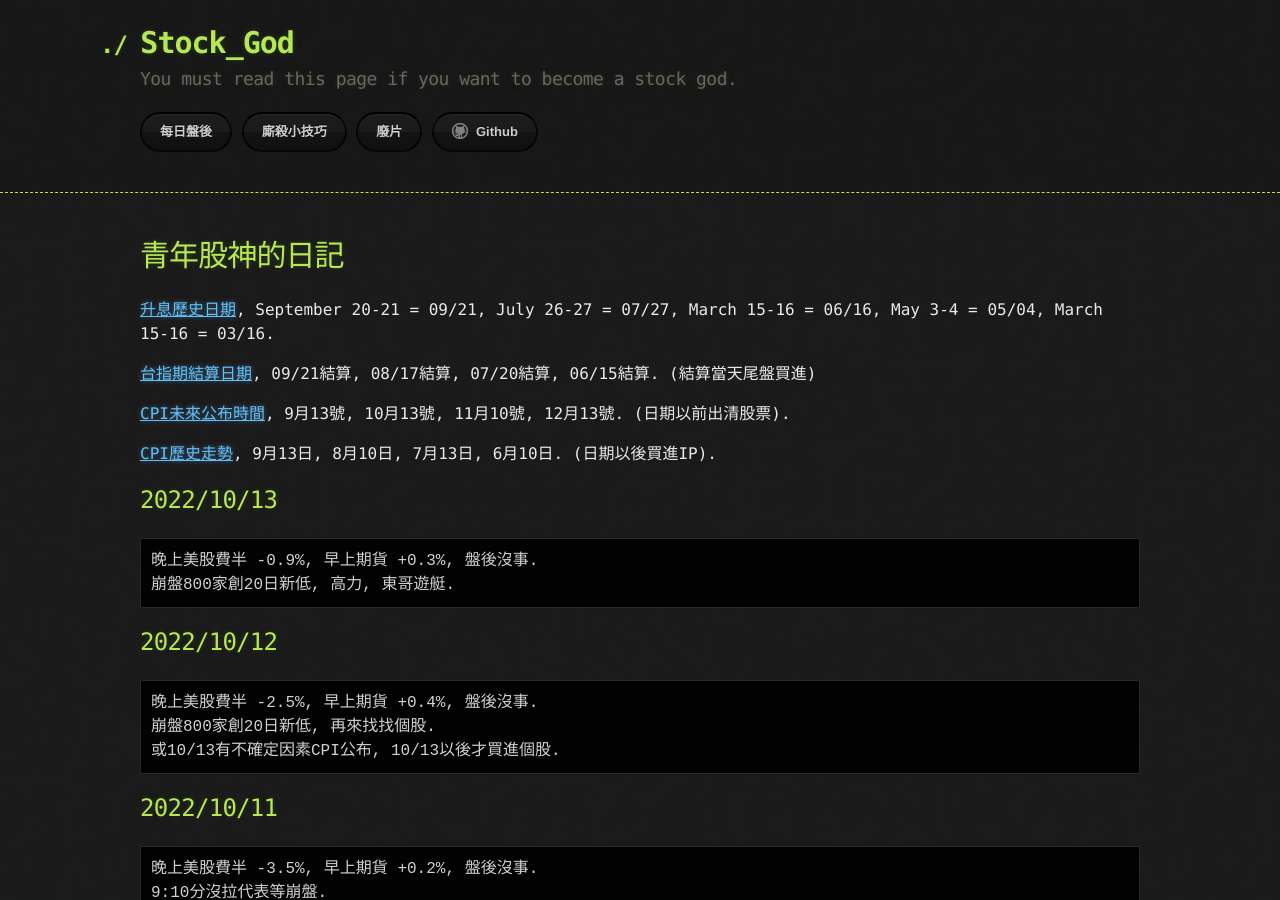
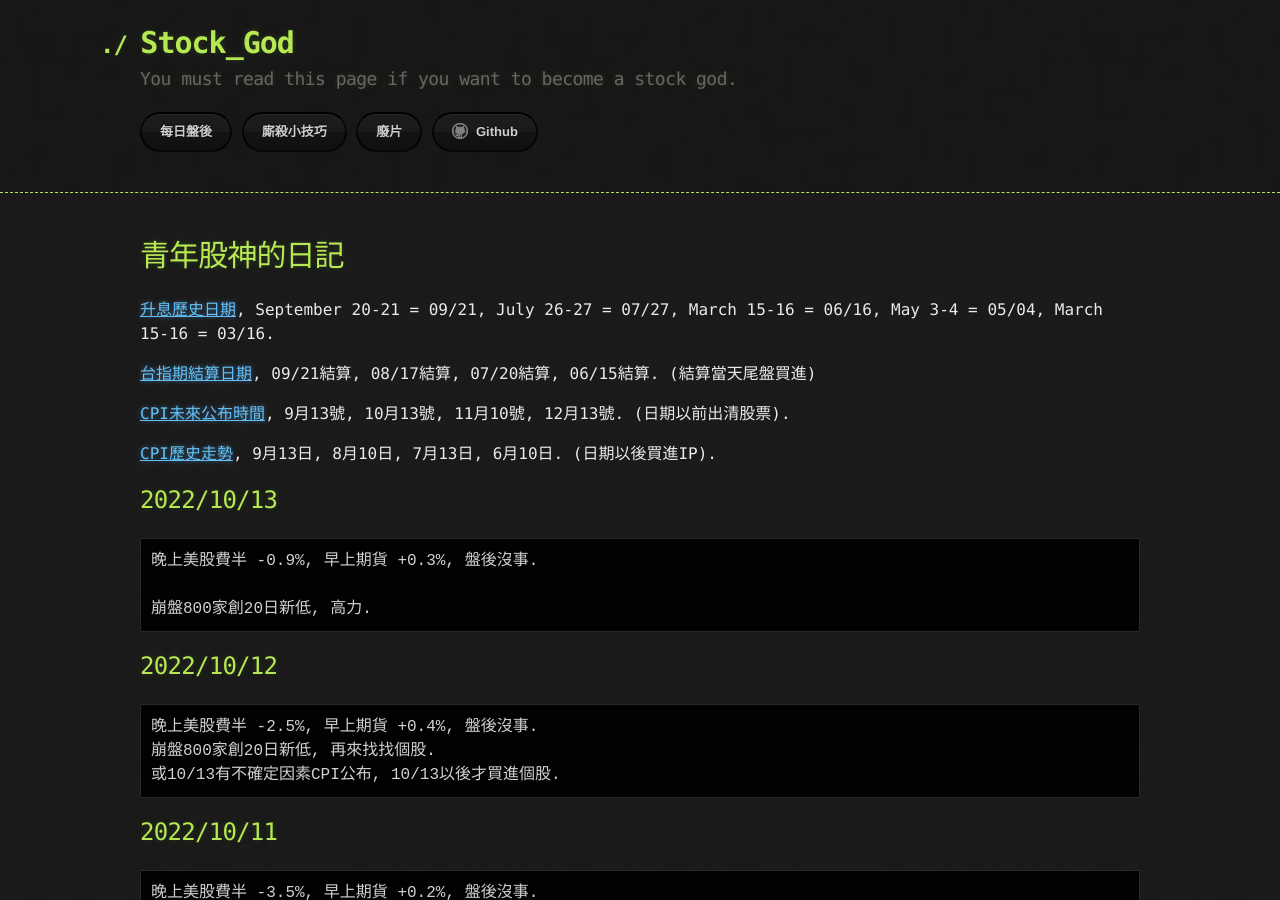
Before and after one commit to lepg5487/Stock_God, a Jekyll site: the page built from index.md, in a window 1280 px wide and 900 px high. Built offline with Jekyll 4.4.1, drawn with Linux system fonts in a browser that asks for light colours; our own code applies the rules of GitHub Pages for plain Markdown files.

Commit message:
Update index.md

````diff
--- a/index.md
+++ b/index.md
@@ -15,7 +15,8 @@ layout: testlayouts
 ## 2022/10/13
 ```
 晚上美股費半 -0.9%, 早上期貨 +0.3%, 盤後沒事.
-崩盤800家創20日新低, 高力, 東哥遊艇.
+
+崩盤800家創20日新低, 高力.
 ```
 
 ## 2022/10/12
````
